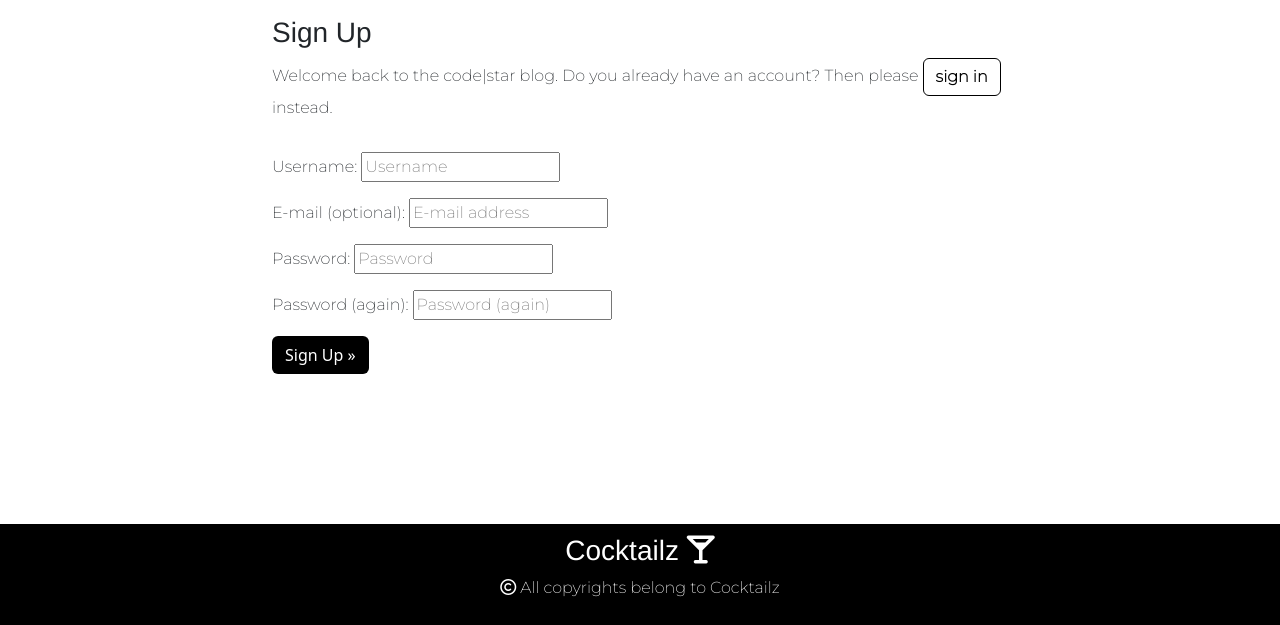
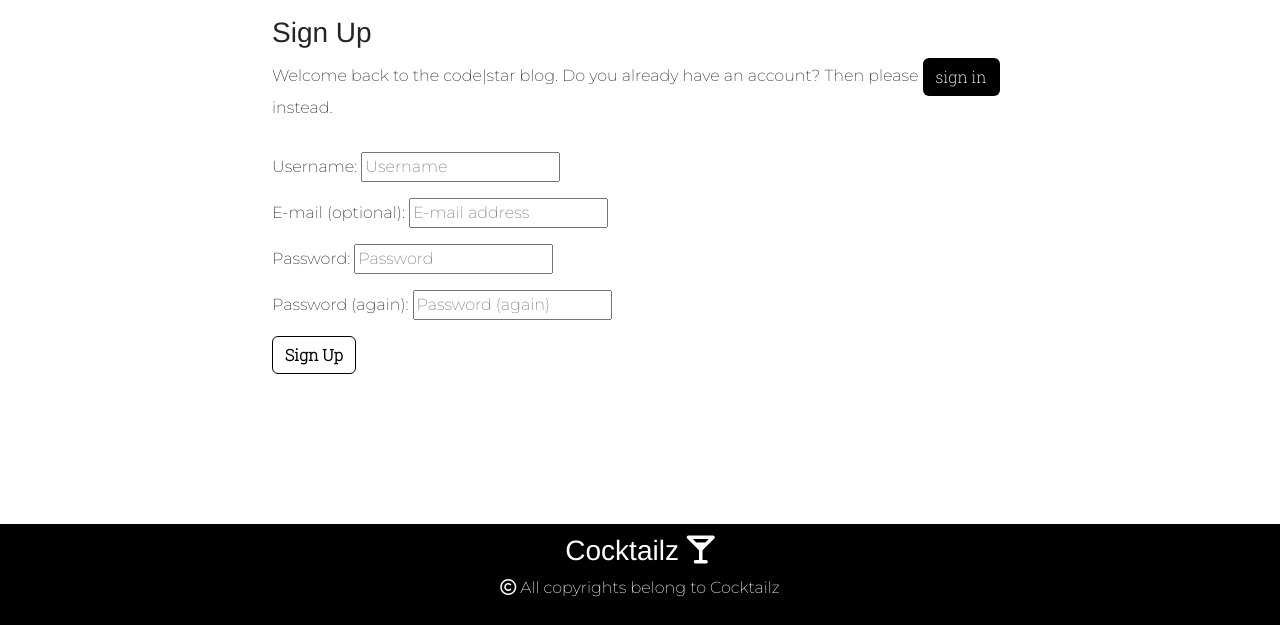
Before and after one commit to antoniog675/PP4-Full-Stack_ToolKit, a Django app: page /accounts/signup/ in a window 1280 px wide. Shown: the part 82-707 px from the top of the page. Run offline with Django 3.2, Linux system fonts and the light colour scheme; some libraries are stand-ins or nearby versions; some web fonts are replaced.

Commit message:
Added styling to buttons, sign up and sign in buttons

```diff
--- a/static/css/style.css
+++ b/static/css/style.css
@@ -98,12 +98,16 @@ p {
     padding-bottom: 40px;
 }
 
+.btn {
+    font-family: Roboto Slab, sans-serif;
+}
 .sign-up-btn {
     color: black;
     background-color: white;
     border-color: black;
     text-decoration: none;
     font-weight: bold;
+    font-family: Roboto Slab, sans-serif;
 }
 
 .sign-up-btn:hover {
@@ -111,12 +115,12 @@ p {
     background-color: rgb(217, 21, 21);
 }
 
-.btn-signup {
+.signin-btn {
     color: white;
     background-color: black;
 }
 
-.btn-signup:hover {
+.signin-btn:hover {
     color: black;
     background-color: white;
     border-color: black;
--- a/templates/account/login.html
+++ b/templates/account/login.html
@@ -26,7 +26,7 @@
         {% if redirect_field_value %}
         <input type="hidden" name="{{ redirect_field_name }}" value="{{ redirect_field_value }}" />
         {% endif %}
-        <button class="btn btn-signup right" type="submit">{% trans "Sign In" %}</button>
+        <button class="btn signin-btn right" type="submit">{% trans "Sign In" %}</button>
       </form>
     </div>
   </div>
--- a/templates/account/signup.html
+++ b/templates/account/signup.html
@@ -10,7 +10,7 @@
     <div class="col-md-8 mt-3 offset-md-2">
       <h3>{% trans "Sign Up" %}</h3>
 
-      <p>{% blocktrans %}Welcome back to the code|star blog. Do you already have an account? Then please <a class="btn sign-up-btn"
+      <p>{% blocktrans %}Welcome back to the code|star blog. Do you already have an account? Then please <a class="btn signin-btn"
           href="{{ login_url }}">sign in</a> instead.{% endblocktrans %}</p>
     </div>
   </div>
@@ -22,7 +22,7 @@
         {% if redirect_field_value %}
         <input type="hidden" name="{{ redirect_field_name }}" value="{{ redirect_field_value }}" />
         {% endif %}
-        <button class="btn btn-signup right" type="submit">{% trans "Sign Up" %} &raquo;</button>
+        <button class="btn sign-up-btn right" type="submit">{% trans "Sign Up" %}</button>
       </form>
     </div>
   </div>
```
